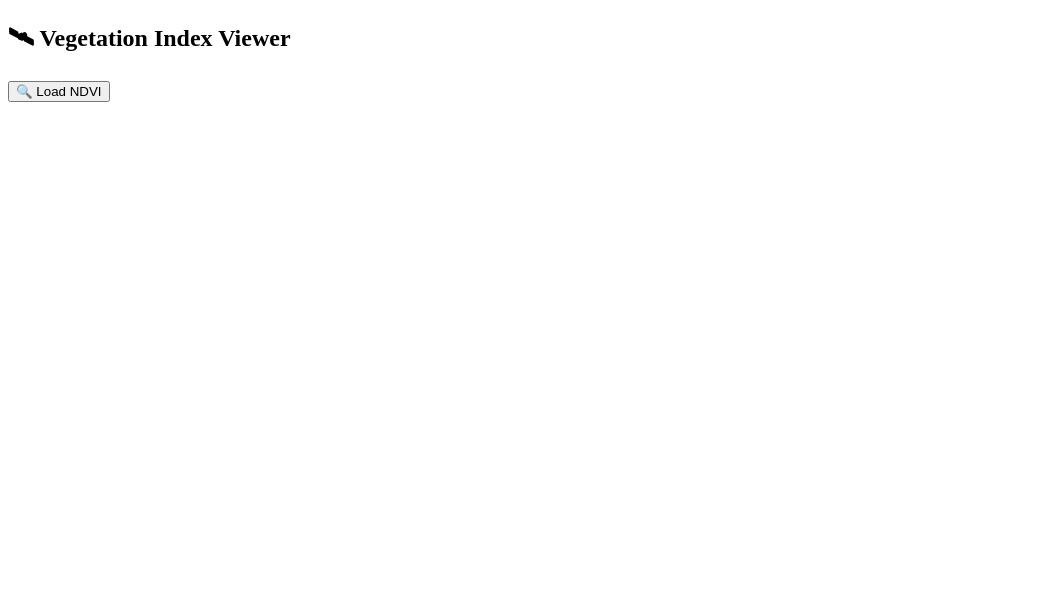
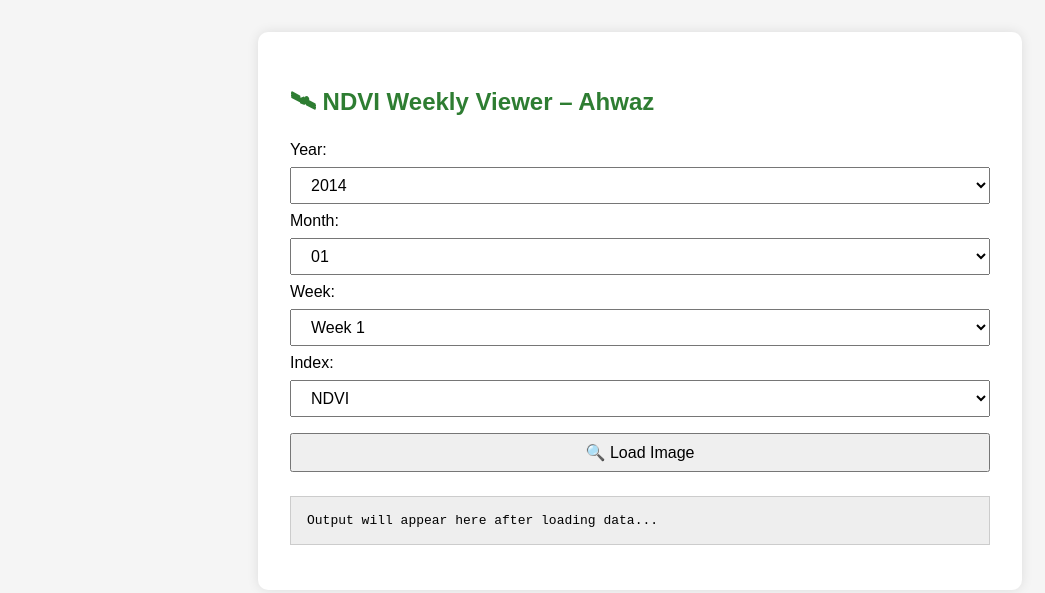
Before and after one commit to Hawkegeo1992/NDVIWebApp, a website: page index.html in a window 1280 px wide. Shown: the whole page, without its empty margins (0-1045 px from the left). Drawn offline with Linux system fonts and the light colour scheme.

Commit message:
index.html

```diff
--- a/index.html
+++ b/index.html
@@ -1,22 +1,103 @@
 <!DOCTYPE html>
-<html>
+<html lang="en">
 <head>
-  <meta charset="utf-8">
-  <title>NDVI WebApp 🌍</title>
+  <meta charset="UTF-8">
+  <title>NDVI Weekly Viewer</title>
+  <style>
+    body {
+      font-family: sans-serif;
+      background-color: #f5f5f5;
+      margin: 0;
+      padding: 2rem;
+    }
+    .container {
+      max-width: 700px;
+      margin: auto;
+      background: white;
+      padding: 2rem;
+      border-radius: 10px;
+      box-shadow: 0 0 12px rgba(0,0,0,0.1);
+    }
+    h2 {
+      color: #2e7d32;
+      margin-bottom: 1rem;
+    }
+    select, button {
+      padding: 0.5rem 1rem;
+      font-size: 1rem;
+      margin: 0.5rem 0;
+      width: 100%;
+    }
+    pre {
+      background: #eee;
+      padding: 1rem;
+      border: 1px solid #ccc;
+      margin-top: 1rem;
+      overflow-x: auto;
+    }
+  </style>
 </head>
 <body>
-  <h2>🛰 Vegetation Index Viewer</h2>
-  <button onclick="fetchNDVI()">🔍 Load NDVI</button>
-  <pre id="output"></pre>
+  <div class="container">
+    <h2>🛰 NDVI Weekly Viewer – Ahwaz</h2>
+    <label for="year">Year:</label>
+    <select id="year"></select>
+
+    <label for="month">Month:</label>
+    <select id="month"></select>
+
+    <label for="week">Week:</label>
+    <select id="week">
+      <option value="1">Week 1</option>
+      <option value="2">Week 2</option>
+      <option value="3">Week 3</option>
+      <option value="4">Week 4</option>
+    </select>
+
+    <label for="index">Index:</label>
+    <select id="index">
+      <option>NDVI</option>
+      <option>SAVI</option>
+      <option>MNDWI</option>
+      <option>Moisture Index</option>
+      <option>GEMI</option>
+      <option>RGB</option>
+    </select>
+
+    <button onclick="loadIndex()">🔍 Load Image</button>
+    <pre id="output">Output will appear here after loading data...</pre>
+  </div>
 
   <script>
-    async function fetchNDVI() {
+    // Populate years/months
+    const yearSelect = document.getElementById('year');
+    const monthSelect = document.getElementById('month');
+    for (let y = 2014; y <= 2025; y++) {
+      yearSelect.innerHTML += `<option value="${y}">${y}</option>`;
+    }
+    for (let m = 1; m <= 12; m++) {
+      const mm = m.toString().padStart(2, '0');
+      monthSelect.innerHTML += `<option value="${mm}">${mm}</option>`;
+    }
+
+    async function loadIndex() {
+      const year = document.getElementById('year').value;
+      const month = document.getElementById('month').value;
+      const week = document.getElementById('week').value;
+      const index = document.getElementById('index').value;
+
+      document.getElementById('output').textContent = '⏳ Fetching from API...';
+
       try {
-        const res = await fetch('/.netlify/functions/runGEE');
+        const res = await fetch('/.netlify/functions/runGEE', {
+          method: 'POST',
+          headers: {'Content-Type': 'application/json'},
+          body: JSON.stringify({year, month, week, index})
+        });
         const data = await res.json();
         document.getElementById('output').textContent = JSON.stringify(data, null, 2);
       } catch (err) {
-        document.getElementById('output').textContent = 'Error loading NDVI data.';
+        document.getElementById('output').textContent = '❌ Error loading data: ' + err.message;
       }
     }
   </script>
```
